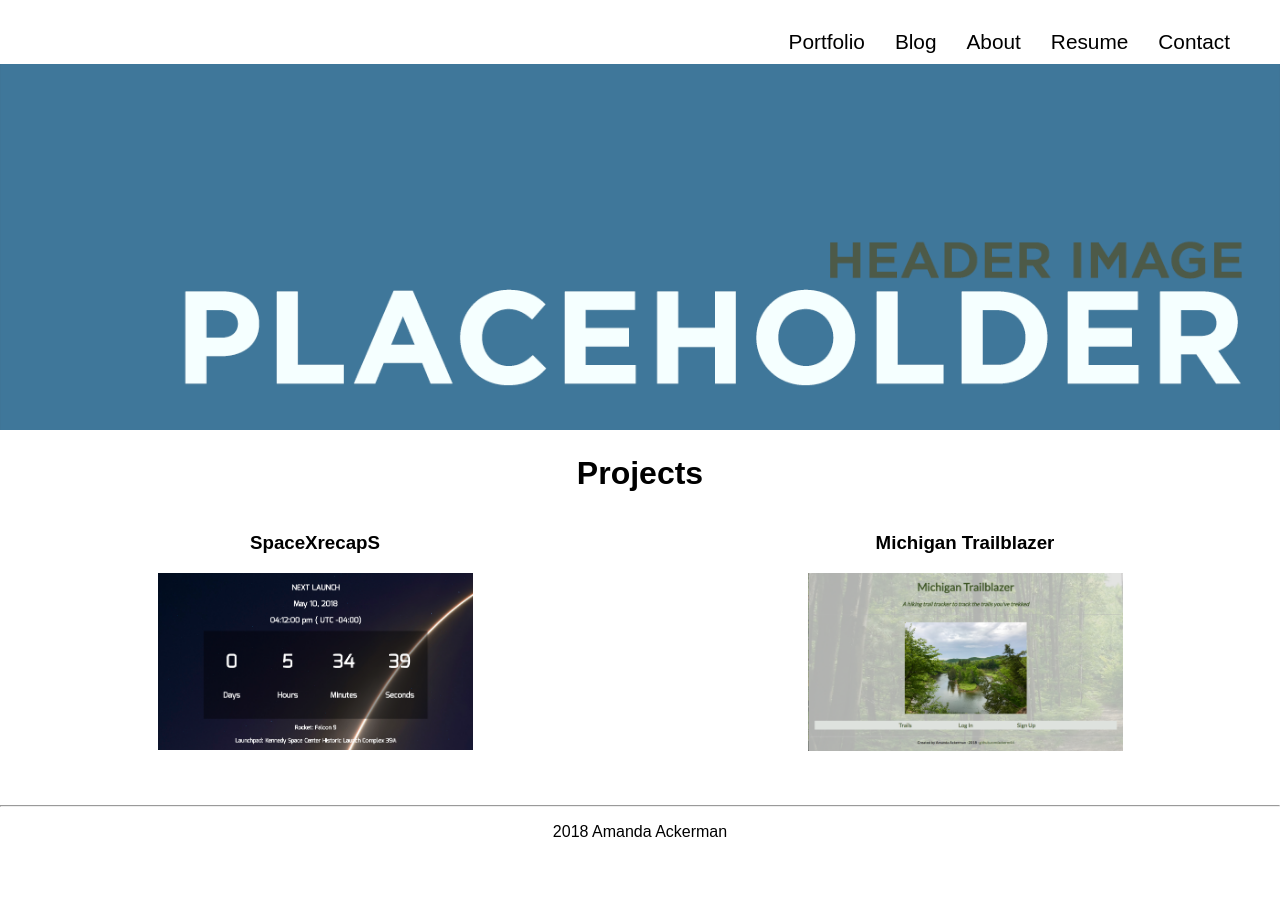
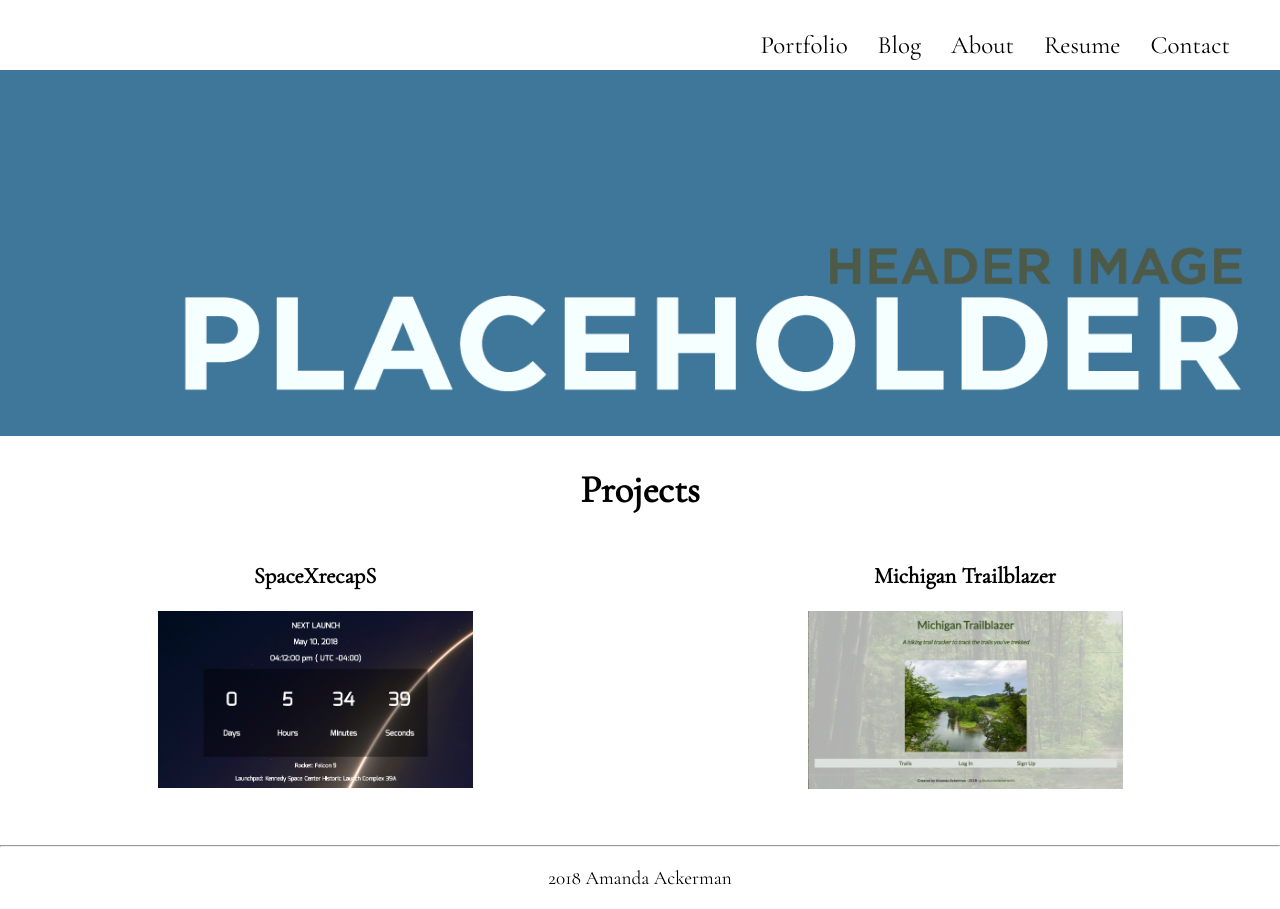
Before and after one commit to ackerm44/personal-site, a React (Create React App) app: page / in a window 1280 px wide. Before the commit the page ends 857 px from the top, so only its background shows below. Built offline with nearby package versions, Linux system fonts and the light colour scheme; what buttercms would draw is missing.

Commit message:
Google font, blogShow formatting, added ajv

```diff
--- a/package.json
+++ b/package.json
@@ -3,6 +3,7 @@
   "version": "0.1.0",
   "private": true,
   "dependencies": {
+    "ajv": "^6.5.0",
     "buttercms": "^1.1.1",
     "moment": "^2.22.1",
     "react": "^16.3.2",
--- a/public/index.html
+++ b/public/index.html
@@ -10,6 +10,7 @@
     -->
     <link rel="manifest" href="%PUBLIC_URL%/manifest.json">
     <link rel="shortcut icon" href="%PUBLIC_URL%/favicon.ico">
+    <link href="https://fonts.googleapis.com/css?family=Cormorant+Garamond" rel="stylesheet">
     <!--
       Notice the use of %PUBLIC_URL% in the tags above.
       It will be replaced with the URL of the `public` folder during the build.
--- a/src/App.css
+++ b/src/App.css
@@ -1,6 +1,8 @@
 .App {
   text-align: center;
   margin-top: 30px;
+  font-family: 'Cormorant Garamond', serif;
+  font-size: 120%;
 }
 
 a {
--- a/src/components/blogShow/blogShow.css
+++ b/src/components/blogShow/blogShow.css
@@ -4,6 +4,7 @@
   text-align: left;
 }
 
-/* .blogContent img {
-  width: 80vw;
-} */
+.blogContent pre {
+  background-color: rgb(244, 244, 244);
+  padding: 20px;
+}
--- a/src/components/blogShow/blogShow.js
+++ b/src/components/blogShow/blogShow.js
@@ -38,8 +38,7 @@ class BlogShow extends Component {
             <meta name="og:image" content={post.featured_image} />
 
           <h1>{post.title}</h1>
-          <p>by {post.author.first_name} on <Moment>{post.published}</Moment>
-          </p>
+          <h5>by {post.author.first_name} on <Moment format="MMMM D, YYYY">{post.published}</Moment></h5>
           <div dangerouslySetInnerHTML={{__html: post.body}} />
         </div>
       );
```
Also changed, not shown: 1 other file (tests, documents, lock files or other folders).
